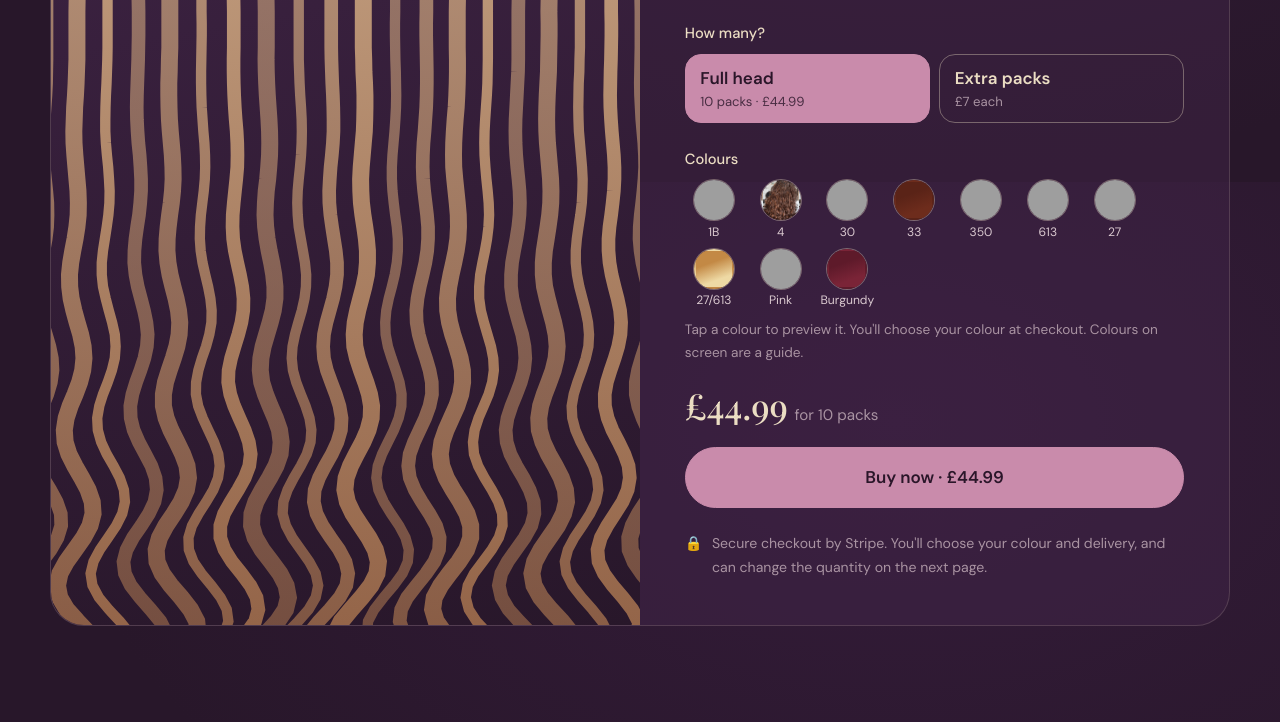
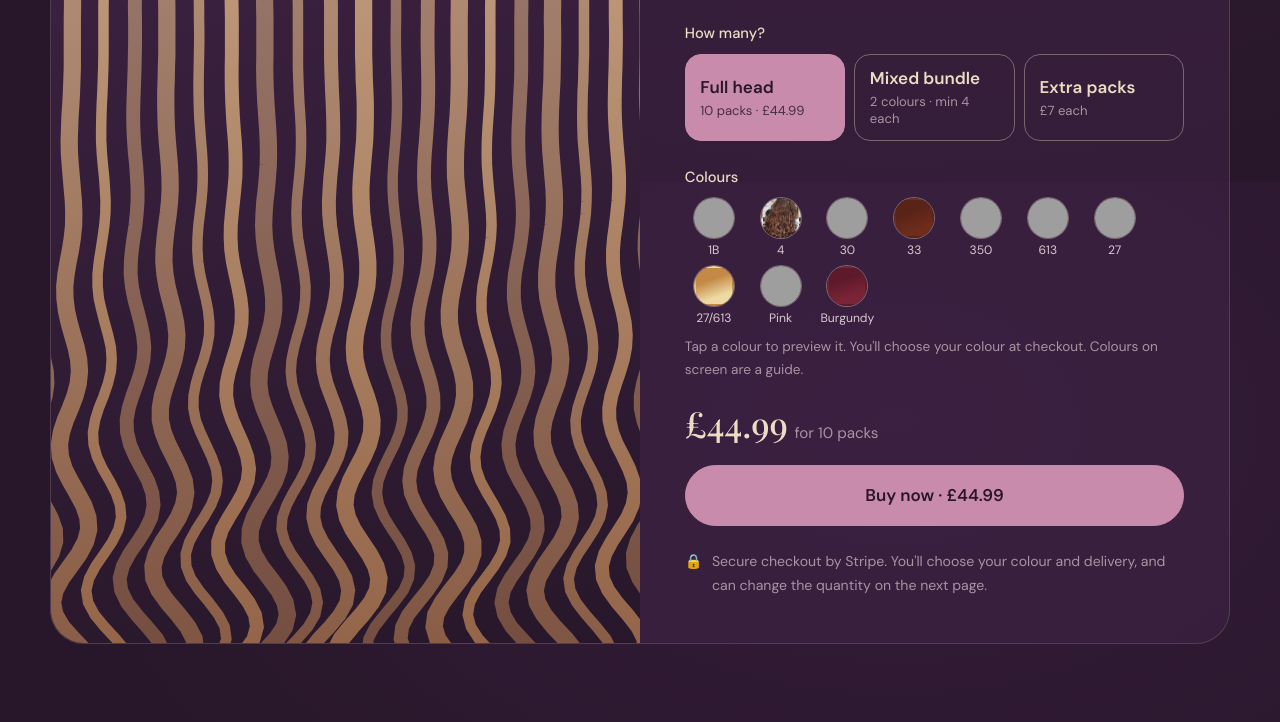
Before and after one commit to Michvl1/K.SHO-Hair, a plain HTML site: page ksho-bundles.html in a window 1280 px wide. Shown: the part 1418-2140 px from the top of the page. Drawn offline with nearby package versions, Linux system fonts and the light colour scheme; grey boxes are pictures that could not be loaded; a web font is replaced by a local one.

Commit message:
Update ksho-bundles.html

```diff
--- a/ksho-bundles.html
+++ b/ksho-bundles.html
@@ -158,6 +158,8 @@ footer .logo{ font-size:1.4rem; }
 .opt b{ font-weight:600; }
 .opt[aria-pressed="true"]{ background:var(--pink); border-color:var(--pink); color:var(--pink-ink); }
 .opt[aria-pressed="true"] small{ color:inherit; opacity:.8; }
+#packs{ grid-template-columns:repeat(3,1fr); }
+@media (max-width:560px){ #packs{ grid-template-columns:1fr; } }
 .price-big{ font-family:var(--display); font-size:2.2rem; color:var(--cream); line-height:1; }
 .price-big small{ font-family:var(--body); font-size:.95rem; color:var(--muted); margin-left:.4rem; }
 .colours{ display:flex; flex-wrap:wrap; gap:.55rem; }
@@ -191,7 +193,7 @@ footer .logo{ font-size:1.4rem; }
       <div>
         <p class="eyebrow">French Curl hair · Medway, Kent</p>
         <h1>The Hair <em>Your</em> Braids Deserve</h1>
-        <p class="lead">French Curl braiding hair — the same quality hair I use in my chair. A full head is 10 packs, from £37.99, in 10 colours.</p>
+        <p class="lead">French Curl braiding hair — the same quality hair I use in my chair. A full head is 10 packs, from £37.99, in 10 colours. Or mix two colours in one bundle.</p>
         <div class="actions">
           <a class="btn" href="#shop">Shop French Curl</a>
           <a class="btn ghost" href="#how">How it works</a>
@@ -225,13 +227,13 @@ footer .logo{ font-size:1.4rem; }
           <div>
             <span class="field-label">Colours <span id="colName" style="color:var(--pink);font-weight:400"></span></span>
             <div class="colours" id="colours" role="group" aria-label="Preview a colour"></div>
-            <p class="hint">Tap a colour to preview it. You'll choose your colour at checkout. Colours on screen are a guide.</p>
+            <p class="hint" id="colHint">Tap a colour to preview it. You'll choose your colour at checkout. Colours on screen are a guide.</p>
           </div>
           <div>
             <div class="price-big" id="price"></div>
           </div>
           <div id="buyBtn"></div>
-          <p class="secure"><span aria-hidden="true">🔒</span><span>Secure checkout by Stripe. You'll choose your colour and delivery, and can change the quantity on the next page.</span></p>
+          <p class="secure"><span aria-hidden="true">🔒</span><span id="secureNote">Secure checkout by Stripe. You'll choose your colour and delivery, and can change the quantity on the next page.</span></p>
         </div>
       </div>
     </div>
@@ -241,7 +243,7 @@ footer .logo{ font-size:1.4rem; }
     <div class="wrap">
       <div class="sec-head"><div><p class="eyebrow">Ordering</p><h2>How it <em>works</em></h2></div></div>
       <div class="steps">
-        <div class="step"><h3>Choose your length</h3><p>Pick a full head of 10 packs, or single packs if you need extra.</p></div>
+        <div class="step"><h3>Choose your length</h3><p>Pick a full head of 10 packs, a mixed bundle of two colours, or single packs if you need extra.</p></div>
         <div class="step"><h3>Pay securely</h3><p>Choose your colour and pay by card, Apple Pay or Google Pay through Stripe.</p></div>
         <div class="step"><h3>Tracked delivery</h3><p>Your hair is posted by tracked delivery. We ship across the UK and internationally.</p></div>
         <div class="step"><h3>Get your confirmation</h3><p>You'll receive an email receipt straight away, and I'll be in touch when it's on its way.</p></div>
@@ -257,6 +259,7 @@ footer .logo{ font-size:1.4rem; }
         <details><summary>What is French Curl hair?</summary><p>A soft, defined curly texture with a bouncy pattern. It gives a natural, voluminous look and can be styled in different ways depending on your preference.</p></details>
         <details><summary>Which length should I choose?</summary><p>12" is bob length, 16" is bra-strap length, 22" is lower-back length and 24" is bum length.</p></details>
         <details><summary>How many packs do I need?</summary><p>A full head takes 8–10 packs, though it depends on your desired length, fullness and installation. For a fuller look you may need a few extra, which you can buy as single packs. If you're booked in with me, I'll confirm what you need before you order.</p></details>
+        <details><summary>How do mixed bundles work?</summary><p>Choose 2 colours and at least 4 packs of each, so a minimum of 8 packs. At checkout you'll pick your two colours and tell me how many packs of each you'd like.</p></details>
         <details><summary>Does the hair come ready to install?</summary><p>Yes. Once the packaging is removed, gently brush the hair from the bottom upwards. Apply an oil serum or oil sheen spray to refresh and define the curls before installation.</p></details>
         <details><summary>How long does French Curl hair last?</summary><p>French Curl hair is made from synthetic fibre and can't be reused, so treat it carefully throughout the time you wear it for the best results.</p></details>
 
@@ -336,20 +339,25 @@ const STORE = {
 
 /* French Curl lengths and prices.
    links: paste the Stripe Payment Link for each option
-   (Stripe → Payment links → Copy link). Empty = "coming soon". */
+   (Stripe → Payment links → Copy link). Empty = "coming soon".
+   mixed = price of a mixed bundle (2 colours, min 4 packs of each). */
 const LENGTHS = [
-  { len:12, label:"Bob length",        full:37.99, single:6,    links:{
+  { len:12, label:"Bob length",        full:37.99, single:6,    mixed:55,   links:{
       full:  "https://buy.stripe.com/14AeVf7eC7o62Ji3ji6sw07",
-      single:"https://buy.stripe.com/4gM5kF1UidMubfO5rq6sw06" } },
-  { len:16, label:"Bra-strap length",  full:44.99, single:7,    links:{
+      single:"https://buy.stripe.com/4gM5kF1UidMubfO5rq6sw06",
+      mixed: "https://buy.stripe.com/eVq5kFbuSeQy0Ba2fe6sw08" } },
+  { len:16, label:"Bra-strap length",  full:44.99, single:7,    mixed:60,   links:{
       full:  "https://buy.stripe.com/cNi4gBdD06k22Ji0766sw05",
-      single:"https://buy.stripe.com/28EcN77eCaAi6Zy2fe6sw04" } },
-  { len:22, label:"Lower-back length", full:47.99, single:8,    links:{
+      single:"https://buy.stripe.com/28EcN77eCaAi6Zy2fe6sw04",
+      mixed: "https://buy.stripe.com/eVq28taqOcIqcjS8DC6sw0a" } },
+  { len:22, label:"Lower-back length", full:47.99, single:8,    mixed:65,   links:{
       full:  "https://buy.stripe.com/14A4gB56u0ZIes09HG6sw03",
-      single:"https://buy.stripe.com/28EdRb0QefUC6Zy9HG6sw02" } },
-  { len:24, label:"Bum length",        full:49.99, single:8.99, links:{
+      single:"https://buy.stripe.com/28EdRb0QefUC6Zy9HG6sw02",
+      mixed: "https://buy.stripe.com/cNidRb8iGcIq6Zy8DC6sw09" } },
+  { len:24, label:"Bum length",        full:49.99, single:8.99, mixed:65, links:{
       full:  "https://buy.stripe.com/eVq28t2Ym7o61FecTS6sw01",
-      single:"https://buy.stripe.com/6oU9AVcyWaAiabK2fe6sw00" } },
+      single:"https://buy.stripe.com/6oU9AVcyWaAiabK2fe6sw00",
+      mixed: "https://buy.stripe.com/4gMdRbgPc9we3Nm8DC6sw0b" } },
 ];
 
 /* Colours: [name, root colour, tip colour]. Two-tone colours blend root → tip. */
@@ -401,35 +409,59 @@ function heroMedia(){
 heroMedia();
 
 /* state */
-let L = LENGTHS[1], pack = "full", colour = null;
+let L = LENGTHS[1], pack = "full", colour = null, picks = [];
 
 function render(){
   $("#lengths").innerHTML = LENGTHS.map(o=>`<button class="opt" data-len="${o.len}" aria-pressed="${o===L}"><b>${o.len}"</b><small>${o.label}</small></button>`).join("");
   $("#packs").innerHTML = `
     <button class="opt" data-pack="full" aria-pressed="${pack==="full"}"><b>Full head</b><small>10 packs · ${money(L.full)}</small></button>
+    <button class="opt" data-pack="mixed" aria-pressed="${pack==="mixed"}"><b>Mixed bundle</b><small>2 colours · min 4 each</small></button>
     <button class="opt" data-pack="single" aria-pressed="${pack==="single"}"><b>Extra packs</b><small>${money(L.single)} each</small></button>`;
-  $("#price").innerHTML = pack==="full" ? `${money(L.full)}<small>for 10 packs</small>` : `${money(L.single)}<small>per pack</small>`;
+  $("#price").innerHTML = pack==="full" ? `${money(L.full)}<small>for 10 packs</small>`
+    : pack==="mixed" ? `${money(L.mixed)}<small>mixed bundle · 2 colours, min 4 packs each</small>`
+    : `${money(L.single)}<small>per pack</small>`;
   const link = L.links[pack];
+  const label = pack==="full" ? money(L.full)
+    : pack==="mixed" ? money(L.mixed)
+    : money(L.single);
   $("#buyBtn").innerHTML = link
-    ? `<a class="btn" style="width:100%" href="${esc(link)}" target="_blank" rel="noopener">Buy now · ${money(pack==="full"?L.full:L.single)}</a>`
+    ? `<a class="btn" style="width:100%" href="${esc(link)}" target="_blank" rel="noopener">Buy now · ${label}</a>`
     : `<button class="btn" style="width:100%" disabled>Coming soon</button>`;
+  $("#colHint").textContent = pack==="mixed"
+    ? "Tap two colours to preview them. You'll pick both colours and your split (at least 4 packs each) at checkout. Colours on screen are a guide."
+    : "Tap a colour to preview it. You'll choose your colour at checkout. Colours on screen are a guide.";
+  $("#secureNote").textContent = pack==="mixed"
+    ? "Secure checkout by Stripe. Choose your two colours and tell me your split (at least 4 packs of each) at checkout."
+    : "Secure checkout by Stripe. You'll choose your colour and delivery, and can change the quantity on the next page.";
 }
 function renderColours(){
   const pic = n => STORE.images.byColour[n] || "";
+  const mixed = pack==="mixed";
   $("#colours").innerHTML = COLOURS.map(([n,a,b])=>{
     const bg = pic(n) ? `background-image:url('${esc(pic(n))}'), linear-gradient(160deg, ${a} 35%, ${b} 75%)`
                       : `background:linear-gradient(160deg, ${a} 35%, ${b} 75%)`;
-    return `<button class="col" data-col="${esc(n)}" aria-pressed="${colour===n}"><i style="${bg}"></i>${esc(n)}</button>`;
+    const on = mixed ? picks.includes(n) : colour===n;
+    return `<button class="col" data-col="${esc(n)}" aria-pressed="${on}"><i style="${bg}"></i>${esc(n)}</button>`;
   }).join("");
   const c = COLOURS.find(x=>x[0]===colour);
   $("#art").innerHTML = `<span class="tag">Available Now 🟢</span>`
     + (c ? hairSVG({root:c[1],tip:c[2]}) : hairSVG())
     + photo(c ? pic(c[0]) : STORE.images.hero, c ? `French Curl in colour ${c[0]}` : "French Curl braiding hair");
-  $("#colName").textContent = colour ? "· previewing "+colour : "";
+  $("#colName").textContent = mixed ? (picks.length ? "· "+picks.join(" + ") : "")
+                                    : (colour ? "· previewing "+colour : "");
 }
 $("#lengths").addEventListener("click",e=>{ const b=e.target.closest("[data-len]"); if(b){ L=LENGTHS.find(o=>o.len==b.dataset.len); render(); } });
-$("#packs").addEventListener("click",e=>{ const b=e.target.closest("[data-pack]"); if(b){ pack=b.dataset.pack; render(); } });
-$("#colours").addEventListener("click",e=>{ const b=e.target.closest("[data-col]"); if(b){ colour = colour===b.dataset.col ? null : b.dataset.col; renderColours(); } });
+$("#packs").addEventListener("click",e=>{ const b=e.target.closest("[data-pack]"); if(!b) return;
+  pack=b.dataset.pack;
+  picks = pack==="mixed" && colour ? [colour] : [];
+  render(); renderColours(); });
+$("#colours").addEventListener("click",e=>{ const b=e.target.closest("[data-col]"); if(!b) return;
+  const n=b.dataset.col;
+  if(pack==="mixed"){
+    picks = picks.includes(n) ? picks.filter(x=>x!==n) : [...picks.slice(-1), n];   // max 2 colours
+    colour = picks[picks.length-1] || null;
+  } else { colour = colour===n ? null : n; }
+  renderColours(); });
 
 /* modal (thank-you screen) */
 let lastFocus=null;
```
